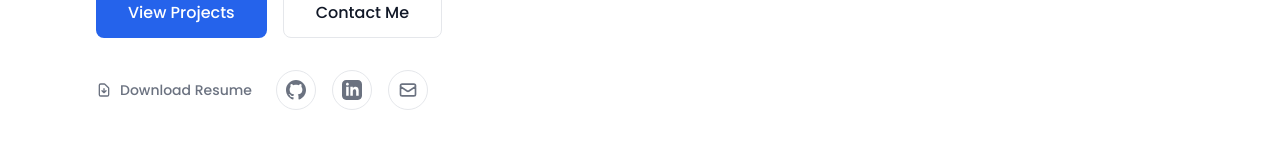
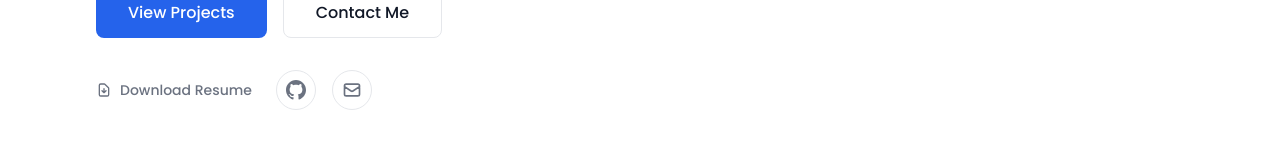
Before and after one commit to tsegayes332-cell/portfolio, a React (Create React App) app: page / in a window 1280 px wide. Shown: the part 593-743 px from the top of the page. Built offline with nearby package versions, Linux system fonts and the light colour scheme; the HTML template or start-up script is replaced by a standard one.

Commit message:
Remove LinkedIn link from Hero, Footer, and Contact

```diff
--- a/src/components/Contact.js
+++ b/src/components/Contact.js
@@ -55,16 +55,7 @@ const Contact = () => {
       value: "Addis Ababa, Ethiopia",
       href: null
     },
-    {
-      icon: (
-        <svg className="w-5 h-5" fill="currentColor" viewBox="0 0 24 24">
-          <path d="M19 0h-14c-2.761 0-5 2.239-5 5v14c0 2.761 2.239 5 5 5h14c2.762 0 5-2.239 5-5v-14c0-2.761-2.238-5-5-5zm-11 19h-3v-11h3v11zm-1.5-12.268c-.966 0-1.75-.79-1.75-1.764s.784-1.764 1.75-1.764 1.75.79 1.75 1.764-.783 1.764-1.75 1.764zm13.5 12.268h-3v-5.604c0-3.368-4-3.113-4 0v5.604h-3v-11h3v1.765c1.396-2.586 7-2.777 7 2.476v6.759z"/>
-        </svg>
-      ),
-      title: "LinkedIn",
-      value: "linkedin.com/in/selamawit",
-      href: "https://www.linkedin.com/in/"
-    }
+
   ];
 
   return (
--- a/src/components/Footer.js
+++ b/src/components/Footer.js
@@ -19,11 +19,7 @@ const Footer = () => {
                   <path d="M12 0c-6.626 0-12 5.373-12 12 0 5.302 3.438 9.8 8.207 11.387.599.111.793-.261.793-.577v-2.234c-3.338.726-4.033-1.416-4.033-1.416-.546-1.387-1.333-1.756-1.333-1.756-1.089-.745.083-.729.083-.729 1.205.084 1.839 1.237 1.839 1.237 1.07 1.834 2.807 1.304 3.492.997.107-.775.418-1.305.762-1.604-2.665-.305-5.467-1.334-5.467-5.931 0-1.311.469-2.381 1.236-3.221-.124-.303-.535-1.524.117-3.176 0 0 1.008-.322 3.301 1.23.957-.266 1.983-.399 3.003-.404 1.02.005 2.047.138 3.006.404 2.291-1.552 3.297-1.23 3.297-1.23.653 1.653.242 2.874.118 3.176.77.84 1.235 1.911 1.235 3.221 0 4.609-2.807 5.624-5.479 5.921.43.372.823 1.102.823 2.222v3.293c0 .319.192.694.801.576 4.765-1.589 8.199-6.086 8.199-11.386 0-6.627-5.373-12-12-12z"/>
                 </svg>
               </a>
-              <a href="https://www.linkedin.com/in/" target="_blank" rel="noopener noreferrer" className="text-gray-400 hover:text-white transition-colors">
-                <svg className="w-5 h-5" fill="currentColor" viewBox="0 0 24 24">
-                  <path d="M19 0h-14c-2.761 0-5 2.239-5 5v14c0 2.761 2.239 5 5 5h14c2.762 0 5-2.239 5-5v-14c0-2.761-2.238-5-5-5zm-11 19h-3v-11h3v11zm-1.5-12.268c-.966 0-1.75-.79-1.75-1.764s.784-1.764 1.75-1.764 1.75.79 1.75 1.764-.783 1.764-1.75 1.764zm13.5 12.268h-3v-5.604c0-3.368-4-3.113-4 0v5.604h-3v-11h3v1.765c1.396-2.586 7-2.777 7 2.476v6.759z"/>
-                </svg>
-              </a>
+
               <a href="mailto:tsegayes332@gmail.com" className="text-gray-400 hover:text-white transition-colors">
                 <svg className="w-5 h-5" fill="none" stroke="currentColor" viewBox="0 0 24 24">
                   <path strokeLinecap="round" strokeLinejoin="round" strokeWidth={2} d="M3 8l7.89 5.26a2 2 0 002.22 0L21 8M5 19h14a2 2 0 002-2V7a2 2 0 00-2-2H5a2 2 0 00-2 2v10a2 2 0 002 2z" />
--- a/src/components/Hero.js
+++ b/src/components/Hero.js
@@ -62,17 +62,7 @@ const Hero = () => {
                     <path d="M12 0c-6.626 0-12 5.373-12 12 0 5.302 3.438 9.8 8.207 11.387.599.111.793-.261.793-.577v-2.234c-3.338.726-4.033-1.416-4.033-1.416-.546-1.387-1.333-1.756-1.333-1.756-1.089-.745.083-.729.083-.729 1.205.084 1.839 1.237 1.839 1.237 1.07 1.834 2.807 1.304 3.492.997.107-.775.418-1.305.762-1.604-2.665-.305-5.467-1.334-5.467-5.931 0-1.311.469-2.381 1.236-3.221-.124-.303-.535-1.524.117-3.176 0 0 1.008-.322 3.301 1.23.957-.266 1.983-.399 3.003-.404 1.02.005 2.047.138 3.006.404 2.291-1.552 3.297-1.23 3.297-1.23.653 1.653.242 2.874.118 3.176.77.84 1.235 1.911 1.235 3.221 0 4.609-2.807 5.624-5.479 5.921.43.372.823 1.102.823 2.222v3.293c0 .319.192.694.801.576 4.765-1.589 8.199-6.086 8.199-11.386 0-6.627-5.373-12-12-12z" />
                   </svg>
                 </a>
-                <a
-                  href="https://www.linkedin.com/in/"
-                  target="_blank"
-                  rel="noopener noreferrer"
-                  aria-label="LinkedIn"
-                  className="w-10 h-10 flex items-center justify-center rounded-full border border-gray-200 text-text-secondary hover:text-primary hover:border-primary transition-colors"
-                >
-                  <svg className="w-5 h-5" fill="currentColor" viewBox="0 0 24 24">
-                    <path d="M19 0h-14c-2.761 0-5 2.239-5 5v14c0 2.761 2.239 5 5 5h14c2.762 0 5-2.239 5-5v-14c0-2.761-2.238-5-5-5zm-11 19h-3v-11h3v11zm-1.5-12.268c-.966 0-1.75-.79-1.75-1.764s.784-1.764 1.75-1.764 1.75.79 1.75 1.764-.783 1.764-1.75 1.764zm13.5 12.268h-3v-5.604c0-3.368-4-3.113-4 0v5.604h-3v-11h3v1.765c1.396-2.586 7-2.777 7 2.476v6.759z" />
-                  </svg>
-                </a>
+
                 <a
                   href="mailto:tsegayes332@gmail.com"
                   aria-label="Email"
```
